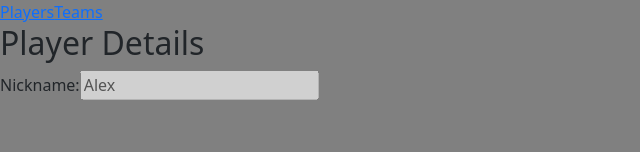
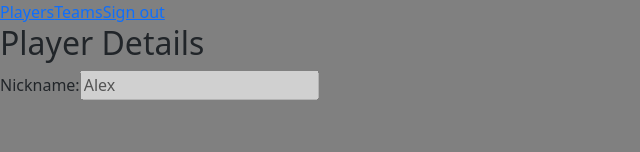
Before and after one commit to ajdubz/HandFootAppReact, a React (Create React App) app: page /player/1 in a window 1280 px wide. Shown: the top 152 px of the page, without its empty margins (0-640 px from the left). Built offline with nearby package versions, Linux system fonts and the light colour scheme; sample sign-in values are in the browser's storage.

Commit message:
user sign out implementation

```diff
--- a/src/App.tsx
+++ b/src/App.tsx
@@ -10,15 +10,17 @@ import { useState } from "react";
 import PlayerFriends from "./player/playerFriends";
 import PlayerService from "./services/PlayerService";
 import TeamResults from "./team/teamResults";
+import { clearAuthState } from "./utils/auth";
 
-function NewHeader() {
+const NewHeader: React.FC<{ onSignOut: () => void }> = ({ onSignOut }) => {
     return (
         <nav>
             <Link to="/playersList">Players</Link>
             <Link to="/teams">Teams</Link>
+            <Link to="/login" onClick={onSignOut}>Sign out</Link>
         </nav>
     );
-}
+};
 
 const NewRoutes: React.FC = () => {
     return (
@@ -47,6 +49,11 @@ const App: React.FC = () => {
         setIsAuthenticated(true);
     };
 
+    const handleSignOut = () => {
+        clearAuthState();
+        setIsAuthenticated(false);
+    };
+
     return (
         <Router>
             <Routes>
@@ -57,7 +64,7 @@ const App: React.FC = () => {
                 <Route
                     path="/*"
                     element={<ProtectedRoutes isAuthenticated={isAuthenticated}>
-                                <NewHeader />
+                                <NewHeader onSignOut={handleSignOut} />
                                 <NewRoutes />
                             </ProtectedRoutes> }
                 />
--- a/src/pages/login.tsx
+++ b/src/pages/login.tsx
@@ -3,6 +3,7 @@ import { useNavigate } from "react-router-dom";
 import PlayerService from '../services/PlayerService';
 import PlayerAccountDTO from '../models/DTOs/Player/PlayerAccountDTO';
 import './login.css';
+import { clearAuthState } from '../utils/auth';
 
 const Login: React.FC<{ onLogin: () => void }> = ({ onLogin }) => {
     const navigate = useNavigate();
@@ -12,12 +13,6 @@ const Login: React.FC<{ onLogin: () => void }> = ({ onLogin }) => {
 
     const handleRegistration = () => {
         navigate("/register");
-    };
-
-    const clearAuthState = () => {
-        localStorage.removeItem("token");
-        localStorage.removeItem("mockPlayerId");
-        localStorage.removeItem("currentPlayerId");
     };
 
     const handleLogin = async () => {
--- /dev/null
+++ b/src/utils/auth.ts
@@ -0,0 +1,5 @@
+export const clearAuthState = (): void => {
+    localStorage.removeItem("token");
+    localStorage.removeItem("mockPlayerId");
+    localStorage.removeItem("currentPlayerId");
+};
```
Also changed, not shown: 1 other file (tests, documents, lock files or other folders).
